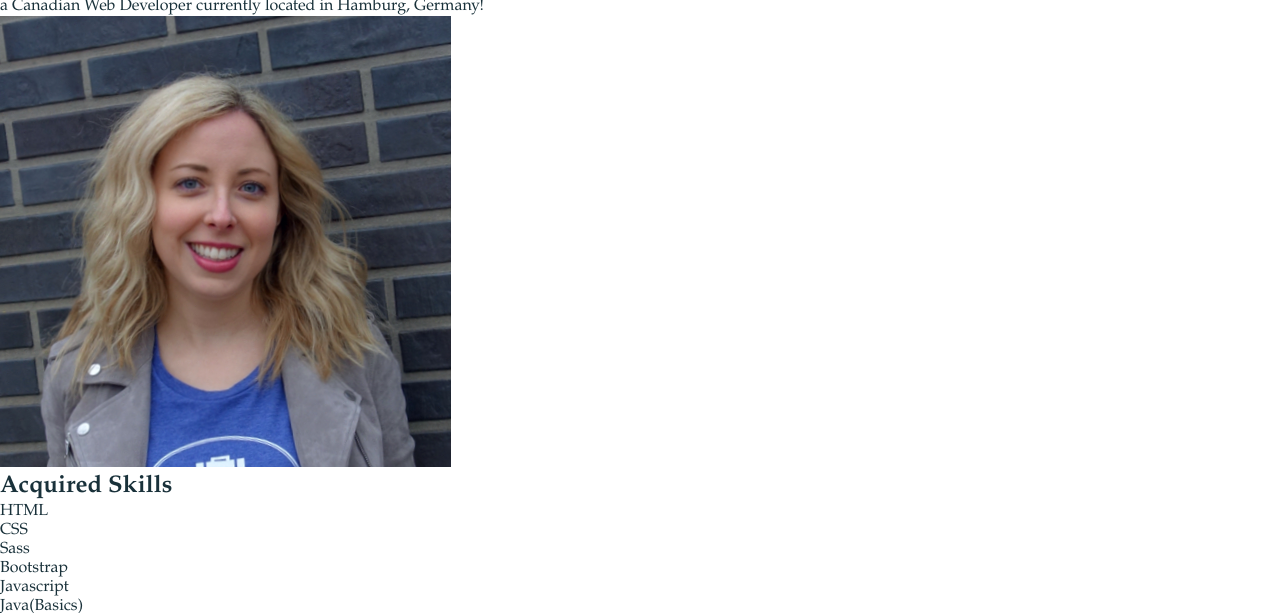
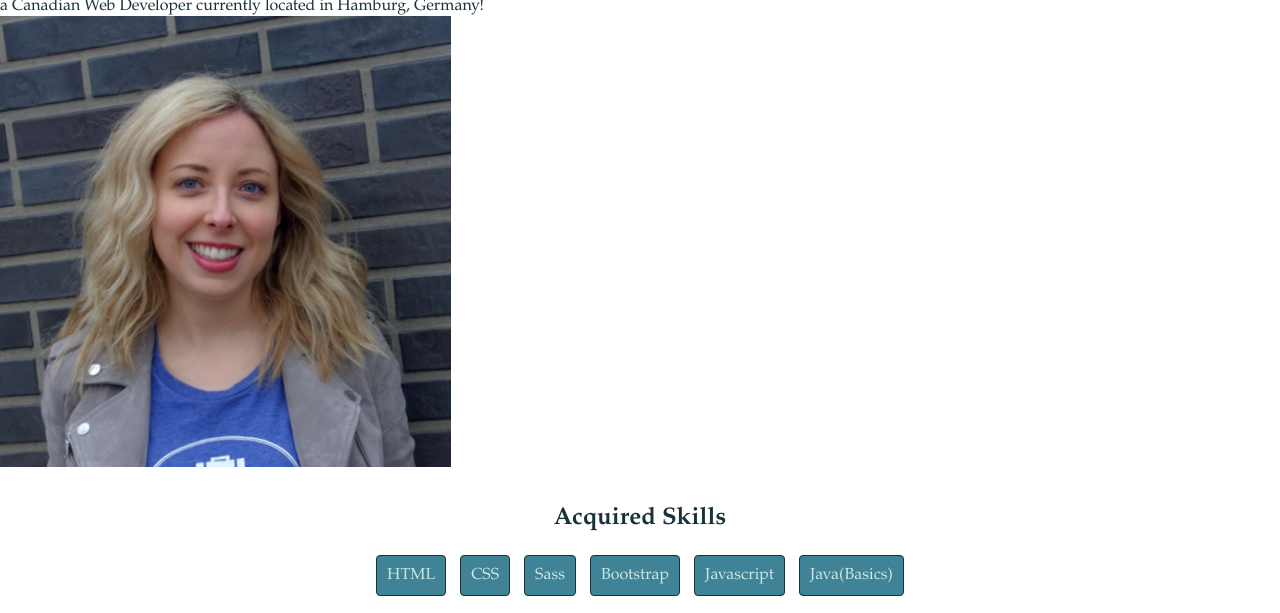
Before and after one commit to nikkypyra/personal-website, a website: page docs/index.html in a window 1280 px wide. Shown: the part 134-747 px from the top of the page. Drawn offline with Linux system fonts and the light colour scheme.

Commit message:
Styled skills

```diff
--- /dev/null
+++ b/scss/components/_main.scss
@@ -0,0 +1,21 @@
+
+
+.skills {
+    text-align: center;
+    margin-top: 32px;
+}
+
+.skills__list {
+    margin: 16px 24px;
+   }
+
+   .skills__list--item {
+    display: inline-block;
+    border: thin solid;
+    border-radius: 4px;
+    border-color: var(--primary);
+    background: var(--tertiary);
+    color: var(--quinary);
+    padding: 10px;
+    margin: 5px;
+   }
```
Also changed, not shown: docs/styles.css, 1 other file.
